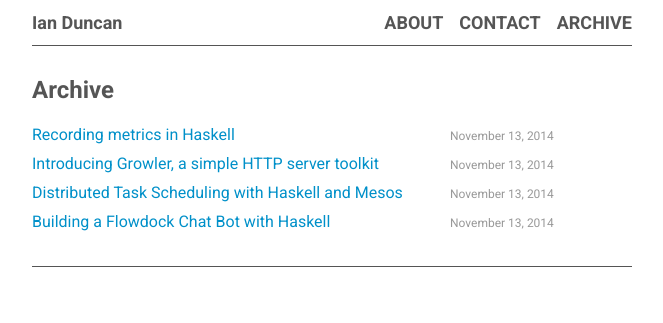
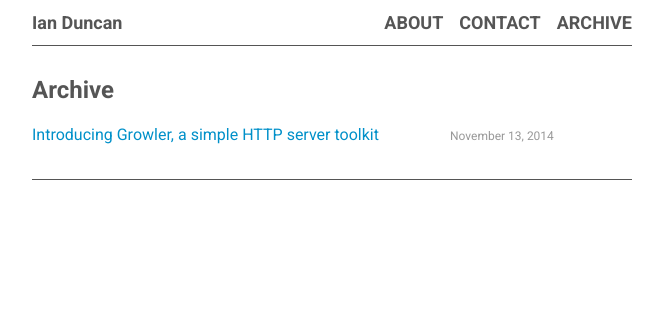
Before and after one commit to iand675/iand675.github.io, a plain HTML site: page archive.html in a window 1280 px wide. Shown: the whole page, without its empty margins (308-971 px from the left). Drawn offline with Linux system fonts and the light colour scheme; some icons are missing; a web font is replaced by a local one.

Commit message:
Don't display unpublished posts

```diff
--- a/archive.html
+++ b/archive.html
@@ -22,22 +22,7 @@
       <h1>Archive</h1>
 
     <div class="post">
-	<a class="post-link" href="./posts/2014-11-13-recording-metrics-in-haskell.html">Recording metrics in Haskell</a>
-	<span class="timestamp">November 13, 2014</span>
-    </div>
-
-    <div class="post">
 	<a class="post-link" href="./posts/2014-11-13-introducing-growler.html">Introducing Growler, a simple HTTP server toolkit</a>
-	<span class="timestamp">November 13, 2014</span>
-    </div>
-
-    <div class="post">
-	<a class="post-link" href="./posts/2014-11-13-distributed-task-scheduling-with-haskell-and-mesos.html">Distributed Task Scheduling with Haskell and Mesos</a>
-	<span class="timestamp">November 13, 2014</span>
-    </div>
-
-    <div class="post">
-	<a class="post-link" href="./posts/2014-11-13-building-a-chat-bot-with-haskell.html">Building a Flowdock Chat Bot with Haskell</a>
 	<span class="timestamp">November 13, 2014</span>
     </div>
 
```
Also changed, not shown: index.html (+0 -15 lines).
